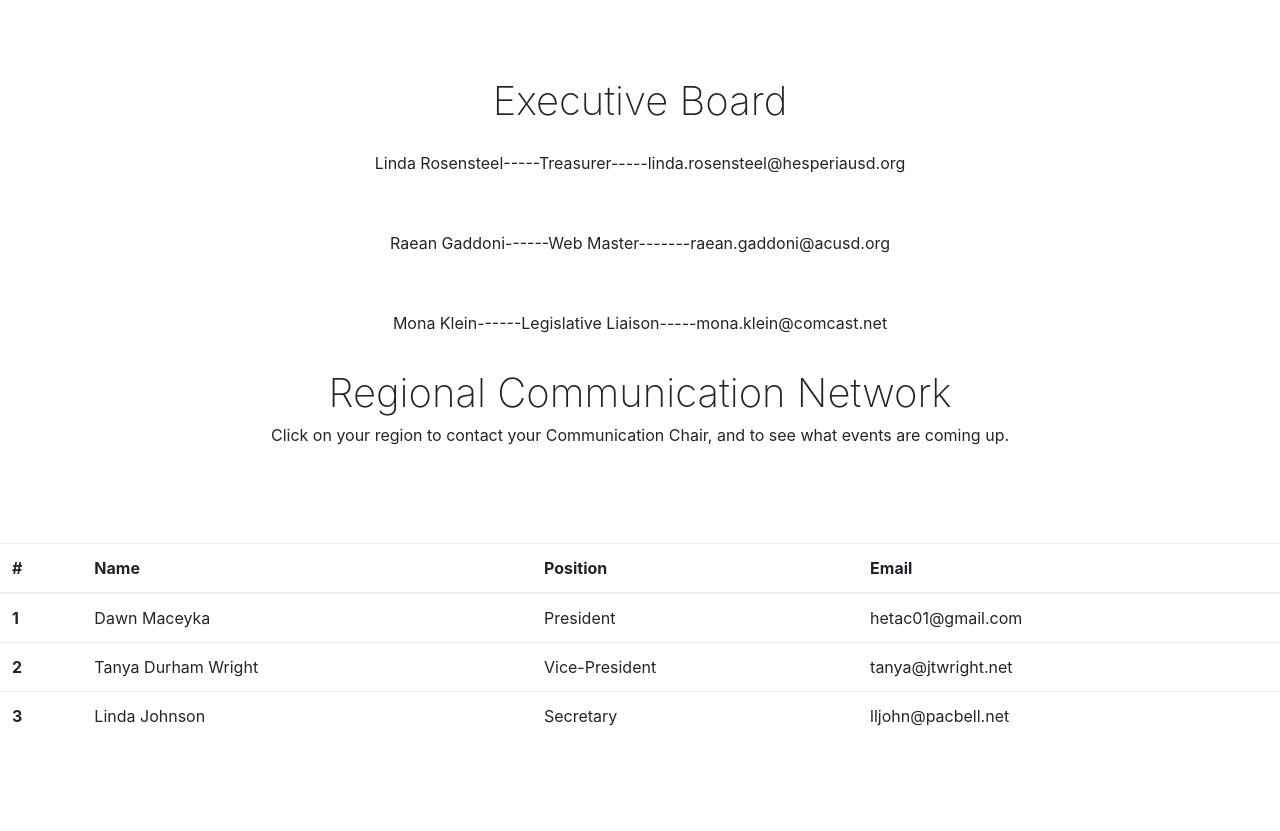
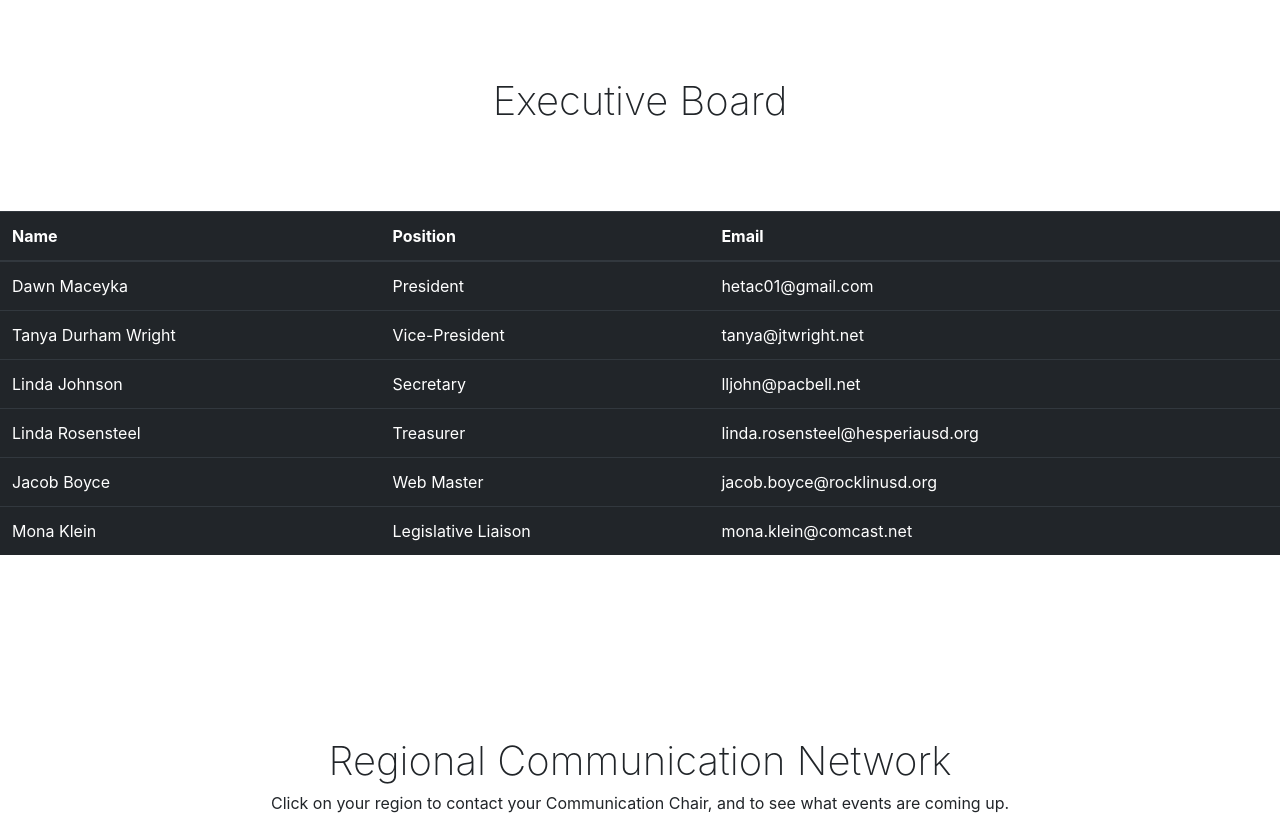
Before and after one commit to JustinRisney/Fcstac.org, a PHP site: page /contact in a window 1280 px wide. Shown: the part 56-887 px from the top of the page. Before the commit the page ends 782 px from the top, so only its background shows below. Run offline with PHP 8.4, Linux system fonts and the light colour scheme; some libraries are stand-ins or nearby versions.

Commit message:
Table wokr

```diff
--- a/src/contact/index.php
+++ b/src/contact/index.php
@@ -6,25 +6,24 @@
         <meta name="viewport" content="width=device-width, initial-scale=1, shrink-to-fit=no">
         <link rel="stylesheet" type="text/css" href="stylesheets/index.css">
         <link rel="stylesheet" href="https://maxcdn.bootstrapcdn.com/bootstrap/4.0.0-beta/css/bootstrap.min.css" integrity="sha384-/Y6pD6FV/Vv2HJnA6t+vslU6fwYXjCFtcEpHbNJ0lyAFsXTsjBbfaDjzALeQsN6M" crossorigin="anonymous">
+		<style>
+			.table-dark td, .table-dark th, .table-dark thead th{
+				color: #ffffff;
+				background-color: #212529;
+				border-color: #32383e;
+			}
+		</style>
 	</head>
     <body>
 		<?php include'../navbar.php';?>
-		<div class="container-fluid text-center" style="padding: 80px 0px;">
+		<div style="padding: 80px 0px;">
+			<div class="text-center">
 				<h1 style="font-weight: 200;">Executive Board</h1>
-
-			<p style="padding: 20px 20px;">Linda Rosensteel-----Treasurer-----linda.rosensteel@hesperiausd.org</p>
-			<p style="padding: 20px 20px;">Raean Gaddoni------Web Master-------raean.gaddoni@acusd.org</p>
-			<p style="padding: 20px 20px;">Mona Klein------Legislative Liaison-----mona.klein@comcast.net</p>
-			<h1 style="font-weight: 200;">Regional Communication Network</h1>
-			<p>
-Click on your region to contact your Communication Chair,
-and to see what events are coming up.</p>
 			</div>
-
-<table class="table table-responsive-md">
+			<div style="padding: 80px 0px;">
+				<table class="table table-responsive-md table-dark table-hover">
 				<thead>
 					<tr>
-						<th scope="col">#</th>
 						<th scope="col">Name</th>
 						<th scope="col">Position</th>
 						<th scope="col">Email</th>
@@ -32,25 +31,47 @@ and to see what events are coming up.</p>
 				</thead>
 				<tbody>
 				<tr>
-						<th scope="row">1</th>
 					<td>Dawn Maceyka</td>
 					<td>President</td>
 					<td>hetac01@gmail.com</td>
 				</tr>
 				<tr>
-						<th scope="row">2</th>
 					<td>Tanya Durham Wright</td>
 					<td>Vice-President</td>
 					<td>tanya@jtwright.net</td>
 				</tr>
 				<tr>
-						<th scope="row">3</th>
 					<td>Linda Johnson</td>
 					<td>Secretary</td>
 					<td>lljohn@pacbell.net</td>
 				</tr>
+				<tr>
+					<td>Linda Rosensteel</td>
+					<td>Treasurer</td>
+					<td>linda.rosensteel@hesperiausd.org</td>
+				</tr>
+				<tr>
+					<td>Jacob Boyce</td>
+					<td>Web Master</td>
+					<td>jacob.boyce@rocklinusd.org</td>
+				</tr>
+				<tr>
+					<td>Mona Klein</td>
+					<td>Legislative Liaison</td>
+					<td>mona.klein@comcast.net</td>
+				</tr>
 			</tbody>
 			</table>
+			</div>
+		</div>
+		<div class="container-fluid text-center">
+			<h1 ></h1>
+			<h1 style="font-weight: 200;">Regional Communication Network</h1>
+			<p>
+Click on your region to contact your Communication Chair,
+and to see what events are coming up.</p>
+		</div>
+
 
         <script src="https://code.jquery.com/jquery-3.2.1.slim.min.js" integrity="sha384-KJ3o2DKtIkvYIK3UENzmM7KCkRr/rE9/Qpg6aAZGJwFDMVNA/GpGFF93hXpG5KkN" crossorigin="anonymous"></script>
         <script src="https://cdnjs.cloudflare.com/ajax/libs/popper.js/1.11.0/umd/popper.min.js" integrity="sha384-b/U6ypiBEHpOf/4+1nzFpr53nxSS+GLCkfwBdFNTxtclqqenISfwAzpKaMNFNmj4" crossorigin="anonymous"></script>
```
Lines whose indentation alone changed are shown as unchanged.
